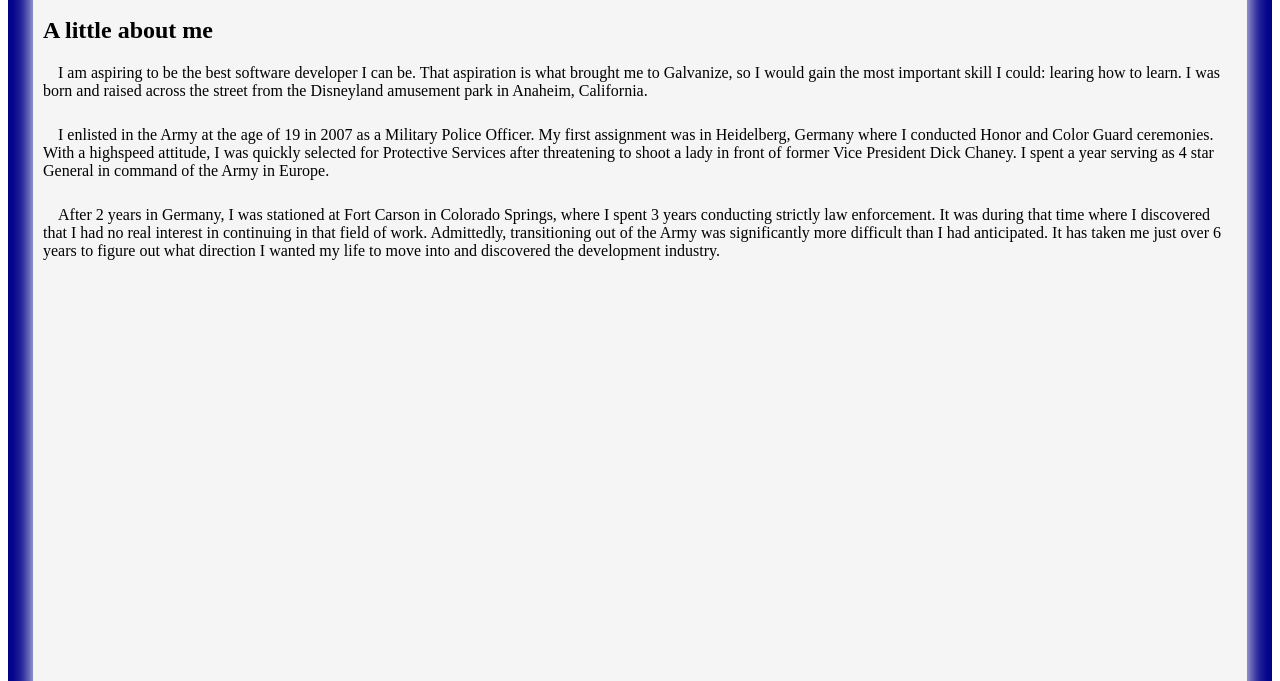
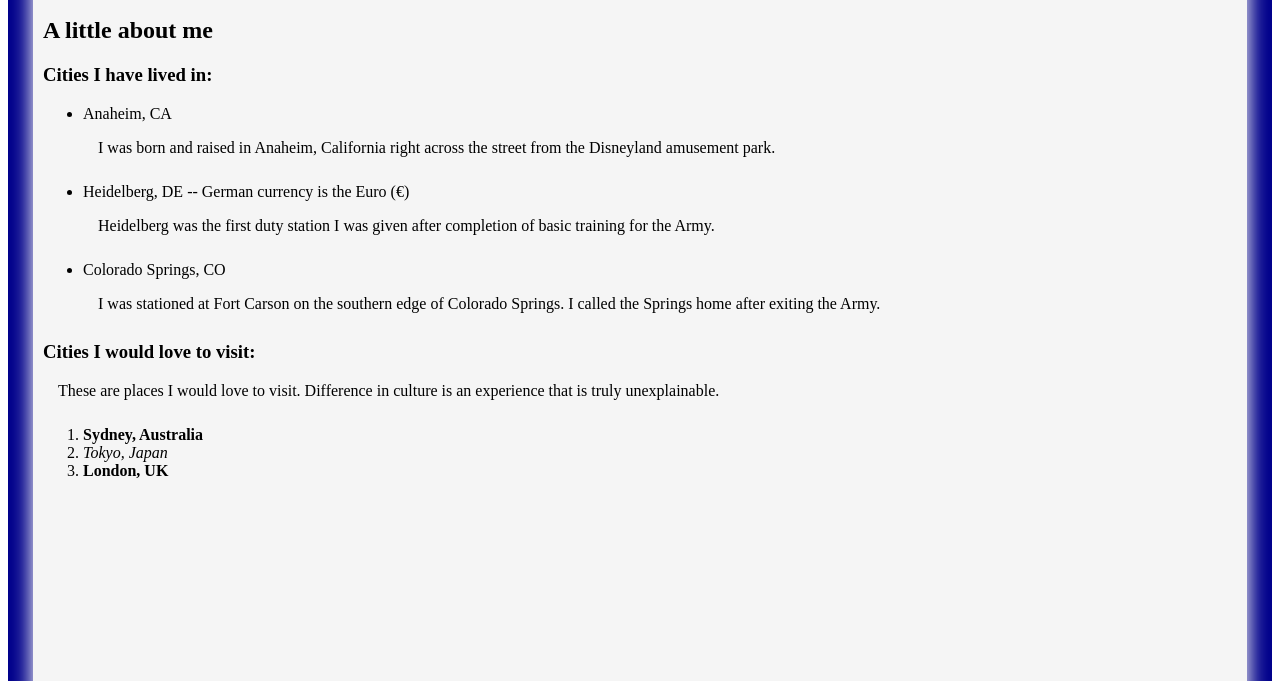
Before and after one commit to Truvisory/personalpage, a plain HTML site: page index.html in a window 1280 px wide. Shown: the part 119-800 px from the top of the page. Drawn offline with Linux system fonts and the light colour scheme.

Commit message:
added favorites.html and added lists to index.html

```diff
--- a/index.html
+++ b/index.html
@@ -14,25 +14,38 @@
                 <div class="content">
                     <h1>Mike's Page</h1>
                     <h2>A little about me</h2>
-                    <p class="text"> I am aspiring to be the best software developer I can be. That aspiration
-                        is what brought me to Galvanize, so I would gain the most important skill
-                        I could: learing how to learn. I was born and raised across the street from the Disneyland
-                        amusement park in Anaheim, California.
-                    </p>
-                    <p class="text">
-                        I enlisted in the Army at the age of 19 in 2007 as a Military Police Officer. My first assignment
-                        was in Heidelberg, Germany where I conducted Honor and Color Guard ceremonies. With a highspeed
-                        attitude, I was quickly selected for Protective Services after threatening to shoot a lady in front
-                        of former Vice President Dick Chaney. I spent a year serving as 4 star General in command of the Army in
-                        Europe.
-                    </p>
-                    <p class="text">
-                        After 2 years in Germany, I was stationed at Fort Carson in Colorado Springs, where I spent 3 years
-                        conducting strictly law enforcement. It was during that time where I discovered that I had no real
-                        interest in continuing in that field of work. Admittedly, transitioning out of the Army was significantly
-                        more difficult than I had anticipated. It has taken me just over 6 years to figure out what direction
-                        I wanted my life to move into and discovered the development industry.
-                    </p>
+                    <div class="cities-lived">
+                        <h3>Cities I have lived in:</h3>
+                        <uL>
+                            <li>
+                                Anaheim, CA
+                            </li>
+                            <p class="text">I was born and raised in Anaheim, California right across the street from the Disneyland amusement park.</p>
+                            <li>
+                                Heidelberg, DE <span> -- German currency is the Euro (&euro;)</span>
+                            </li>
+                            <p class="text">Heidelberg was the first duty station I was given after completion of basic training for the Army.</p>
+                            <li>
+                                Colorado Springs, CO
+                            </li>
+                            <p class="text">I was stationed at Fort Carson on the southern edge of Colorado Springs. I called the Springs home after exiting the Army.</p>
+                        </uL>
+                    </div>
+                    <h3>Cities I would love to visit:</h3>
+                    <p class="text">These are places I would love to visit. Difference in culture is an experience that is truly unexplainable.</p>
+                    <div class="cities-wishlist">
+                        <ol>
+                            <li>
+                                <strong>Sydney, Australia</strong>
+                            </li>
+                            <li>
+                                <em>Tokyo, Japan</em>
+                            </li>
+                            <li>
+                                <strong>London, UK</strong>
+                            </li>
+                        </ol>
+                    </div>
                 </div>
             </div>
         </div>
```
Also changed, not shown: favorites.html (added).
